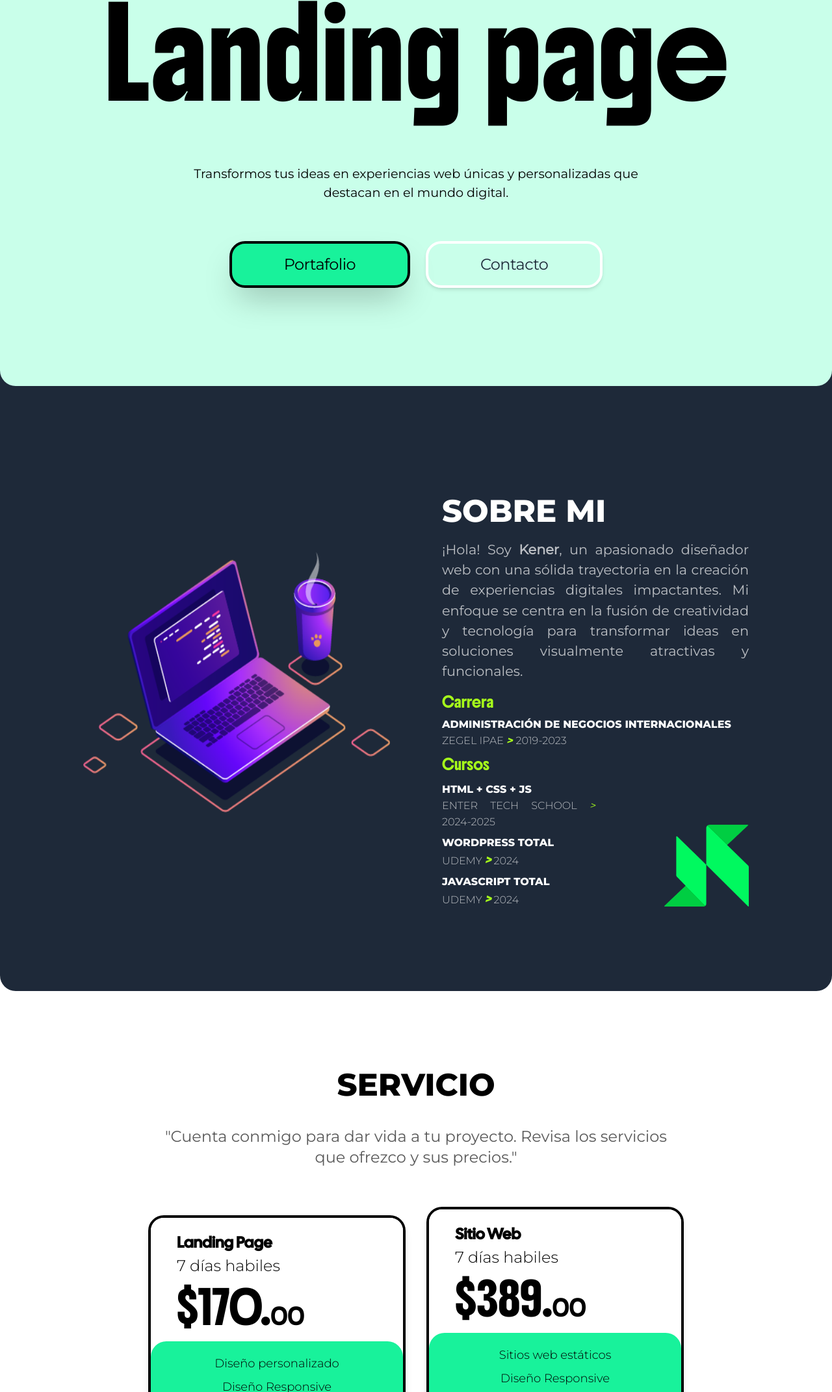
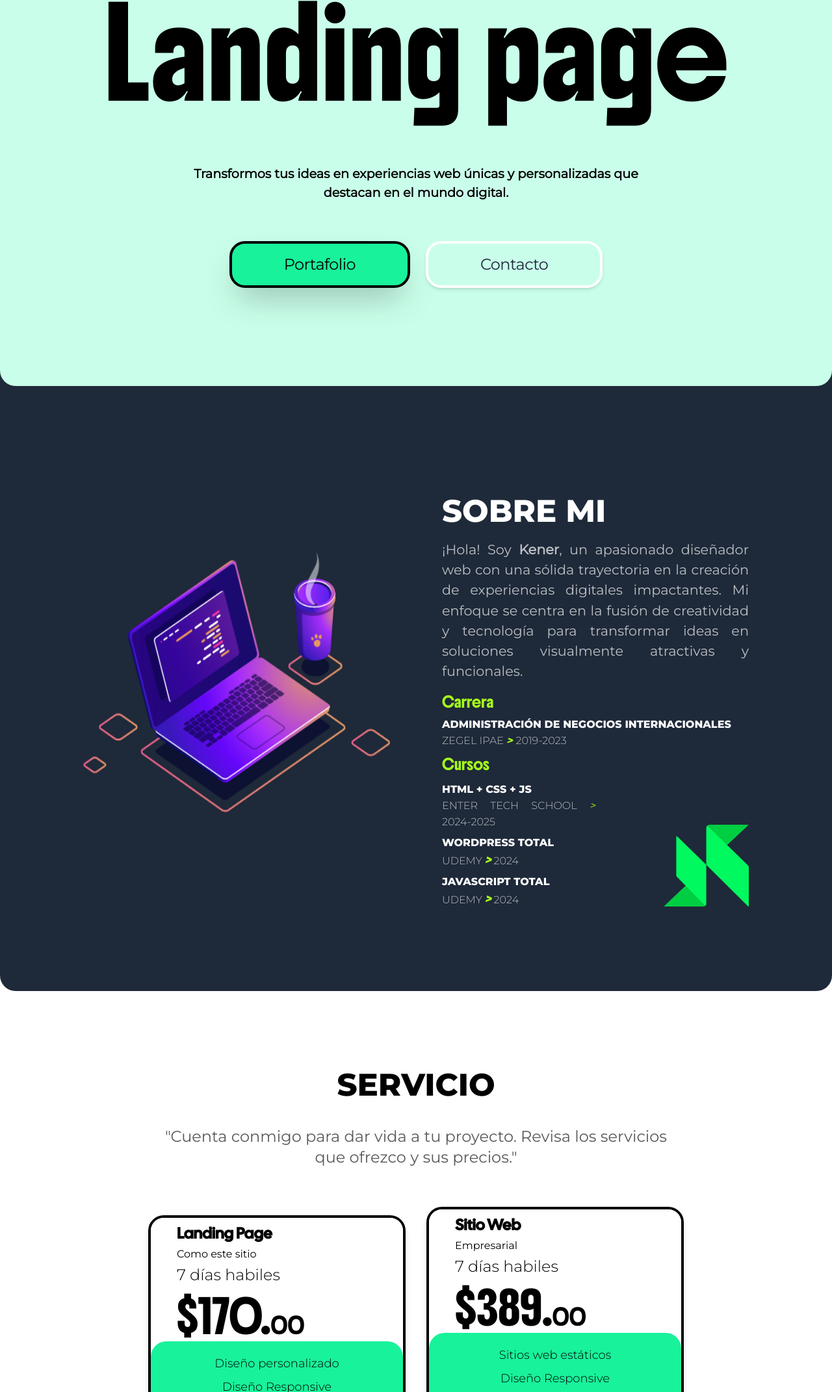
Before and after one commit to kcmsmartdev/kcmsmartweb, a website: page index.html in a window 1280 px wide. Shown: the part 281-2423 px from the top of the page at 65% size. Drawn offline with nearby package versions, Linux system fonts and the light colour scheme.

Commit message:
se agrega cambios

```diff
--- a/index.html
+++ b/index.html
@@ -56,7 +56,7 @@
           <div class="h-[100px] w-full flex flex-row items-center justify-center text-white text-5xl sm:text-5xl md:text-5xl lg:text-7xl xl:text-9xl lg:h-[220px]">
             <span id="typed" class="font-Boldonse text-center text-black"></span>
           </div>
-          <h1 class="w-full font-MonserratRegular text-[1em] mt-10 lg:text-[1.2em] text-black text-center p-5 lg:w-[800px]">
+          <h1 class="w-full font-MonserratRegular font-bold text-[1em] mt-10 lg:text-[1.2em] text-black text-center p-5 lg:w-[800px]">
             Transformos tus ideas en experiencias web únicas y personalizadas que destacan en el mundo digital.
           </h1>
 
@@ -137,6 +137,7 @@
             <div class="w-full h-[190px] bg-white flex items-start justify-center flex-col gap-4 px-10 py-5 text-black">
               <div class="flex flex-col gap-1 text-start">
                 <span class="font-CalSans font-bold text-2xl">Landing Page</span>
+                <span class="font-MonserratRegular">Como este sitio</span>
                 <span class="font-MonserratLight text-2xl">7 días habiles</span>
               </div>
               <span class="font-Boldonse text-5xl mt-2">$170.<span class="text-2xl">00</span></span>
@@ -172,6 +173,8 @@
             <div class="w-full h-[190px] bg-white flex items-start justify-center flex-col gap-4 px-10 py-5 text-black">
               <div class="flex flex-col gap-1 text-start">
                 <span class="font-CalSans font-bold text-2xl">Sitio Web</span>
+                <span class="font-MonserratRegular">Empresarial</span>
+
                 <span class="font-MonserratLight font-extralight text-2xl">7 días habiles</span>
               </div>
               <span class="font-Boldonse text-5xl mt-2">$389.<span class="text-2xl">00</span></span>
```
Also changed, not shown: output.css.
